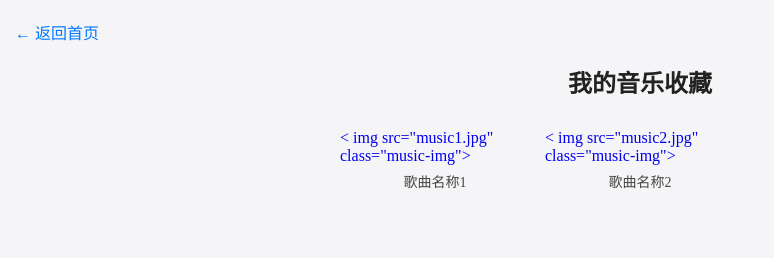
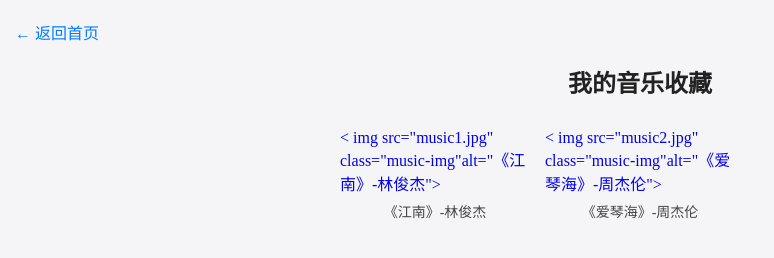
Before and after one commit to GiC99/GJB, a plain HTML site: page music.html in a window 1280 px wide. Shown: the whole page, without its empty margins (0-774 px from the left). Drawn offline with Linux system fonts and the light colour scheme.

Commit message:
Update music links and image alt text
Updated music links and added alt text for images.

```diff
--- a/music.html
+++ b/music.html
@@ -20,14 +20,14 @@
     <h2>我的音乐收藏</h2>
     <div class="music-list">
         <!-- 替换封面图、歌名、播放链接 -->
-        <a href="播放地址1" target="_blank" class="music-card">
-            < img src="music1.jpg" class="music-img">
-            <p class="music-name">歌曲名称1</p >
-        </a >
-        <a href="播放地址2" target="_blank" class="music-card">
-            < img src="music2.jpg" class="music-img">
-            <p class="music-name">歌曲名称2</p >
-        </a >
+        <a href="https://myfreemp3xz.com/music/3291.html" target="_blank" class="music-card">
+            < img src="music1.jpg" class="music-img"alt="《江南》-林俊杰">
+            <p class="music-name">《江南》-林俊杰</p>
+        </a>
+        <a href="https://myfreemp3xz.com/music/168189.html" target="_blank" class="music-card">
+            < img src="music2.jpg" class="music-img"alt="《爱琴海》-周杰伦">
+            <p class="music-name">《爱琴海》-周杰伦</p>
+        </a>
     </div>
 </body>
 </html>
```
